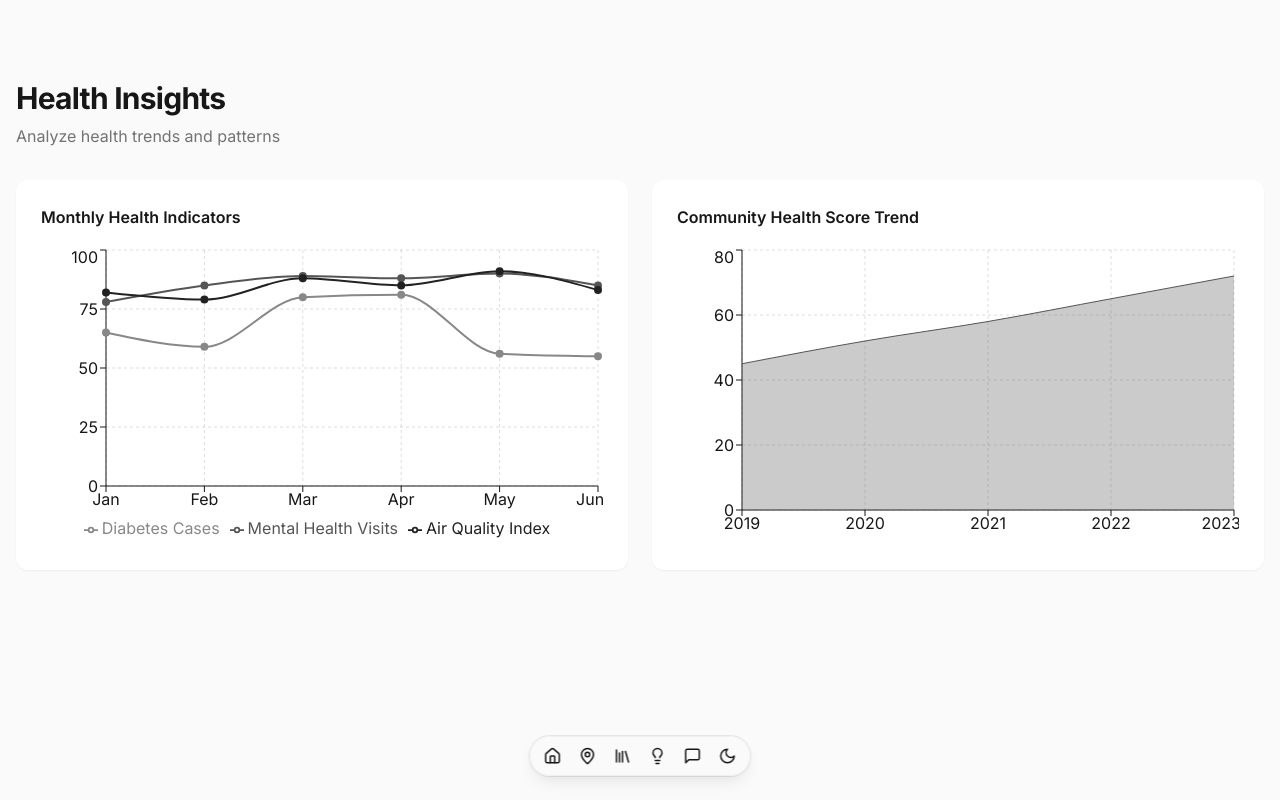
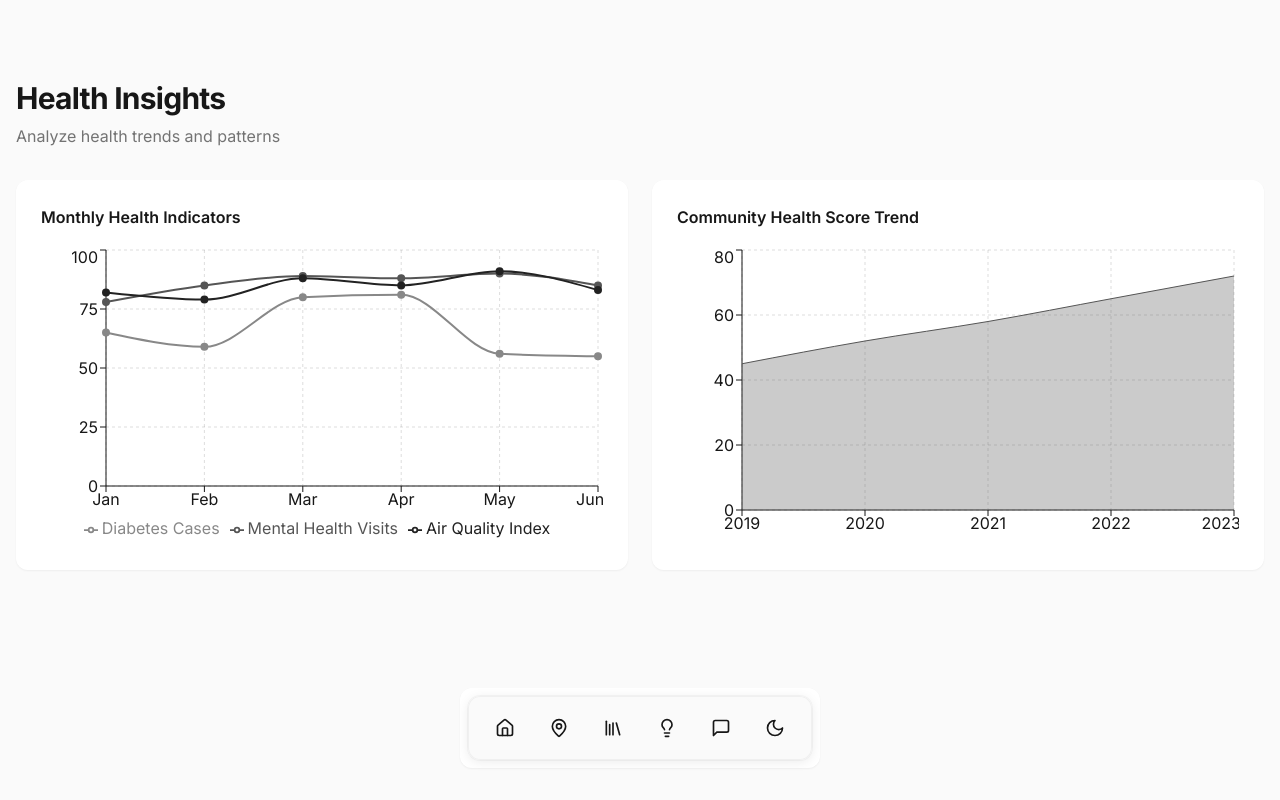
Before and after one commit to chennurivarun/healthy-hamilton-hub-8f047dc8, a React (Vite) app: page /insights in a window 1280 px wide. Built offline with nearby package versions, Linux system fonts and the light colour scheme.

Commit message:
Improve UI/UX and Layout
Add padding, adjust layout, increase bottom bar size, and implement visual improvements for a cleaner look.  Utilize cards and shadow UI elements.

```diff
--- a/src/components/layout/MainLayout.tsx
+++ b/src/components/layout/MainLayout.tsx
@@ -11,6 +11,7 @@ import {
 import { MenuBar } from "@/components/ui/bottom-menu";
 import { Home, MapPin, Library, Lightbulb, MessageSquare, Sun, Moon } from "lucide-react";
 import { Info } from "lucide-react";
+import { Card } from "@/components/ui/card";
 
 interface MainLayoutProps {
   children: React.ReactNode;
@@ -92,7 +93,7 @@ const MainLayout = ({ children }: MainLayoutProps) => {
 
   return (
     <TooltipProvider>
-      <div className="min-h-screen bg-background transition-colors duration-300 pb-24">
+      <div className="min-h-screen bg-background transition-colors duration-300 pb-32">
         <div className="fixed top-4 right-4 z-50 flex gap-2">
           {Object.entries(features).map(([key, feature]) => (
             <Tooltip key={key}>
@@ -118,7 +119,9 @@ const MainLayout = ({ children }: MainLayoutProps) => {
         </main>
 
         <div className="menu-bar-container">
-          <MenuBar items={menuItems} onItemClick={handleMenuItemClick} />
+          <Card className="nav-card p-2 border-0">
+            <MenuBar items={menuItems} onItemClick={handleMenuItemClick} />
+          </Card>
         </div>
       </div>
     </TooltipProvider>
--- a/src/components/ui/bottom-menu.tsx
+++ b/src/components/ui/bottom-menu.tsx
@@ -58,23 +58,23 @@ export function MenuBar({ items, className, onItemClick, ...props }: MenuBarProp
             animate={{ opacity: 1, y: 0 }}
             exit={{ opacity: 0, y: 5 }}
             transition={springConfig}
-            className="absolute left-0 right-0 -top-[31px] pointer-events-none z-50"
+            className="absolute left-0 right-0 -top-[40px] pointer-events-none z-50"
           >
             <motion.div
               ref={tooltipRef}
               className={cn(
-                "h-7 px-3 rounded-lg inline-flex justify-center items-center overflow-hidden",
+                "h-9 px-4 rounded-xl inline-flex justify-center items-center overflow-hidden",
                 "bg-background/95 backdrop-blur",
                 "border border-border/50",
-                "shadow-[0_0_0_1px_rgba(0,0,0,0.08)]",
-                "dark:border-border/50 dark:shadow-[0_0_0_1px_rgba(255,255,255,0.08)]"
+                "shadow-[0_2px_10px_rgba(0,0,0,0.1)]",
+                "dark:border-border/50 dark:shadow-[0_2px_10px_rgba(0,0,0,0.2)]"
               )}
               initial={{ x: tooltipPosition.left }}
               animate={{ x: tooltipPosition.left }}
               transition={springConfig}
               style={{ width: "auto" }}
             >
-              <p className="text-[13px] font-medium leading-tight whitespace-nowrap">
+              <p className="text-sm font-medium leading-tight whitespace-nowrap">
                 {items[activeIndex].label}
               </p>
             </motion.div>
@@ -85,23 +85,26 @@ export function MenuBar({ items, className, onItemClick, ...props }: MenuBarProp
       <div
         ref={menuRef}
         className={cn(
-          "h-10 px-1.5 inline-flex justify-center items-center gap-[3px] overflow-hidden z-10",
-          "rounded-full bg-background/95 backdrop-blur",
+          "h-16 px-3 inline-flex justify-center items-center gap-1.5 overflow-hidden z-10",
+          "rounded-xl bg-background/95 backdrop-blur",
           "border border-border/50",
-          "shadow-[0_0_0_1px_rgba(0,0,0,0.08),0_8px_16px_-4px_rgba(0,0,0,0.1)]",
-          "dark:border-border/50 dark:shadow-[0_0_0_1px_rgba(255,255,255,0.08),0_8px_16px_-4px_rgba(0,0,0,0.2)]"
+          "shadow-[0_0_0_1px_rgba(0,0,0,0.03),0_2px_12px_rgba(0,0,0,0.08)]",
+          "dark:border-border/40 dark:shadow-[0_0_0_1px_rgba(255,255,255,0.05),0_2px_12px_rgba(0,0,0,0.2)]"
         )}
       >
         {items.map((item, index) => (
           <button
             key={index}
-            className="w-8 h-8 px-3 py-1 rounded-full flex justify-center items-center gap-2 hover:bg-muted/80 transition-colors"
+            className={cn(
+              "w-12 h-12 rounded-lg flex flex-col justify-center items-center gap-1",
+              "hover:bg-muted/80 active:bg-muted transition-colors"
+            )}
             onMouseEnter={() => setActiveIndex(index)}
             onMouseLeave={() => setActiveIndex(null)}
             onClick={() => handleItemClick(index)}
           >
             <div className="flex justify-center items-center">
-              <div className="w-[18px] h-[18px] flex justify-center items-center overflow-hidden">
+              <div className="w-5 h-5 flex justify-center items-center overflow-hidden">
                 <item.icon className="w-full h-full" />
               </div>
             </div>
--- a/src/index.css
+++ b/src/index.css
@@ -86,6 +86,15 @@
   .feature-tag-new {
     @apply bg-gray-300 text-gray-700 dark:bg-gray-600 dark:text-gray-200;
   }
+
+  .nav-card {
+    @apply bg-white/80 dark:bg-black/80 backdrop-blur-md shadow-lg;
+    box-shadow: 0 4px 20px rgba(0, 0, 0, 0.08), 0 0 0 1px rgba(0, 0, 0, 0.01);
+  }
+
+  .dark .nav-card {
+    box-shadow: 0 4px 20px rgba(0, 0, 0, 0.2), 0 0 0 1px rgba(255, 255, 255, 0.05);
+  }
 }
 
 @keyframes fadeIn {
@@ -166,12 +175,12 @@
 
 /* Responsive styles for bottom menu */
 .menu-bar-container {
-  @apply fixed bottom-6 left-1/2 transform -translate-x-1/2 z-50 flex justify-center w-auto;
+  @apply fixed bottom-8 left-1/2 transform -translate-x-1/2 z-50 flex justify-center w-auto;
 }
 
 @media (max-width: 640px) {
   .menu-bar-container {
-    @apply bottom-4 w-[95%];
+    @apply bottom-6 w-[92%];
   }
 }
 
```
